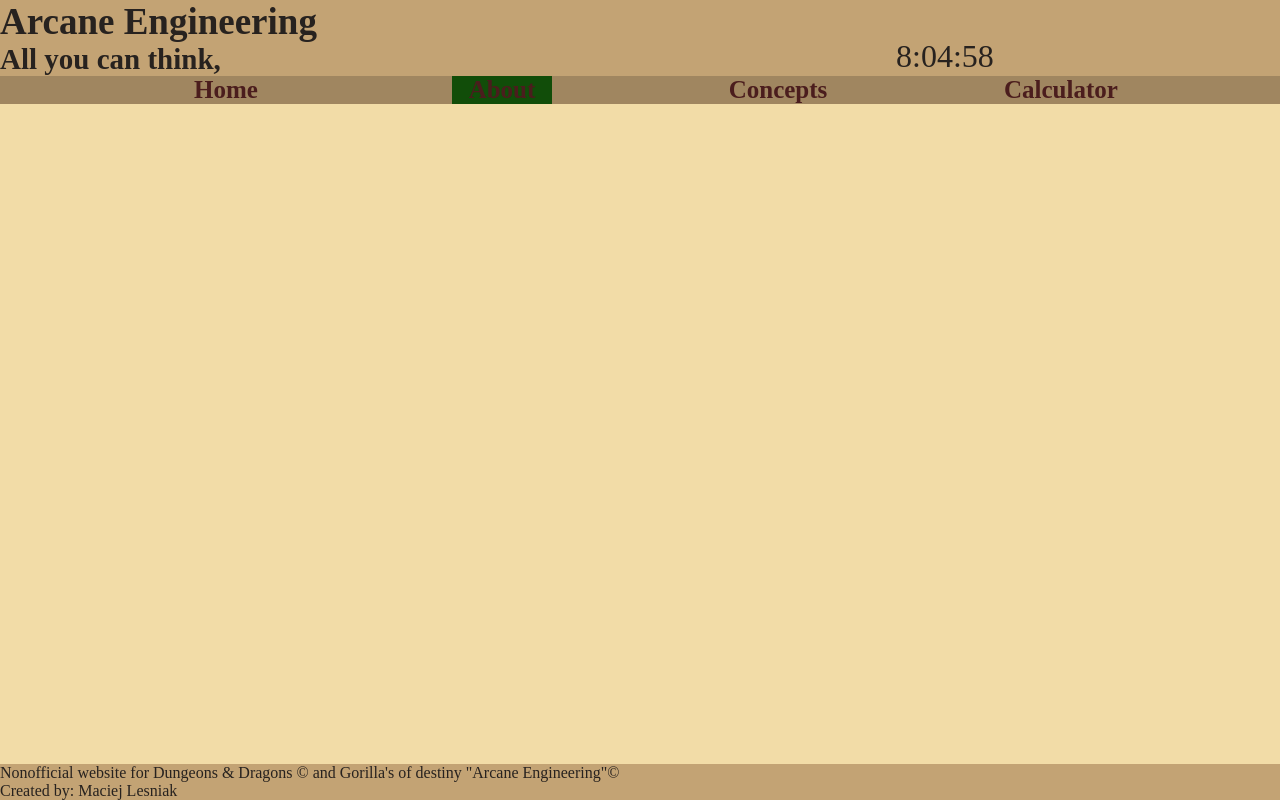
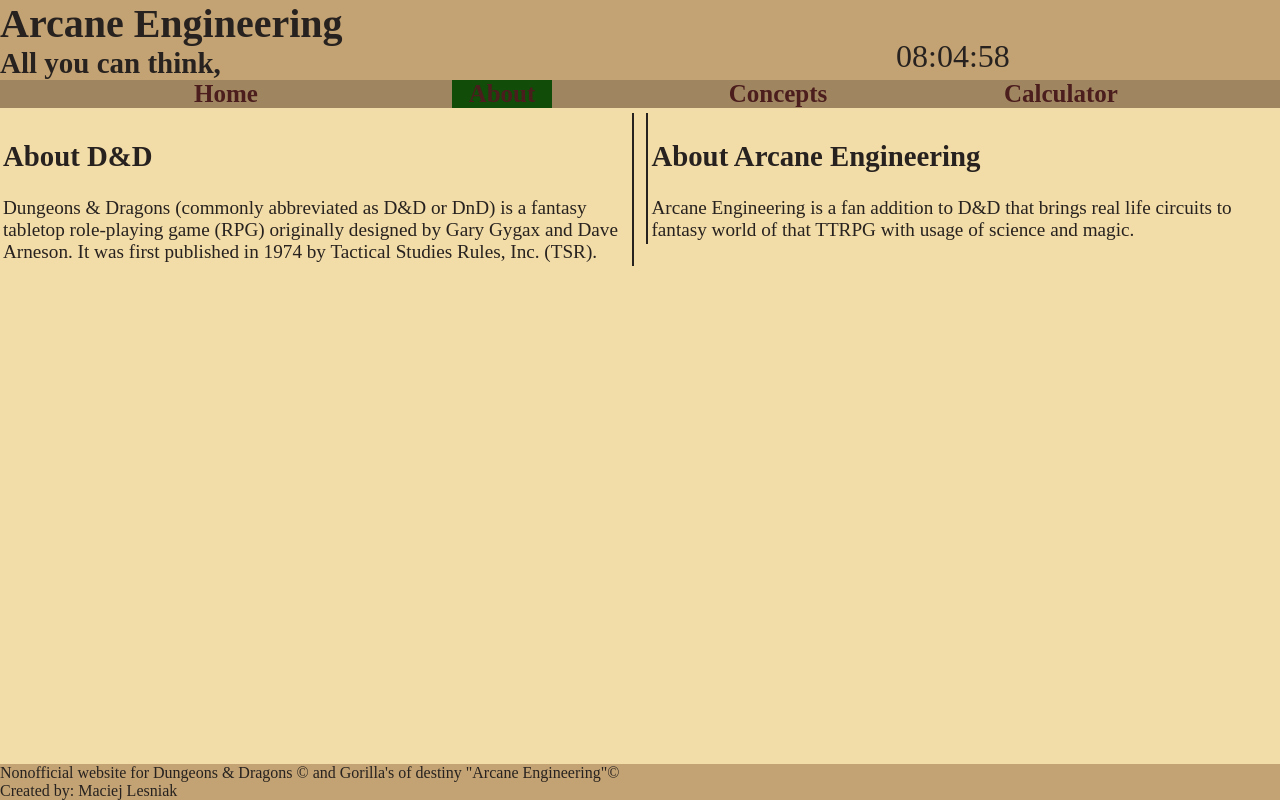
Before and after one commit to MrHerbat/JavaScriptLekcje, a plain HTML site: page ArcaneEngineering/about.html in a window 1280 px wide. Drawn offline with Linux system fonts and the light colour scheme; a web font is replaced by a local one.

Commit message:
Add files via upload

```diff
--- a/ArcaneEngineering/about.html
+++ b/ArcaneEngineering/about.html
@@ -26,7 +26,16 @@
         </section>
 
     </header>
-    <main></main>
+    <main>
+        <section id="leftMain">
+        <h2>About D&D</h2>
+        Dungeons & Dragons (commonly abbreviated as D&D or DnD) is a fantasy tabletop role-playing game (RPG) originally designed by Gary Gygax and Dave Arneson. It was first published in 1974 by Tactical Studies Rules, Inc. (TSR).
+        </section>
+        <section id="rightMain">
+            <h2>About Arcane Engineering</h2>
+            Arcane Engineering is a fan addition to D&D that brings real life circuits to fantasy world of that TTRPG with usage of science and magic.
+            </section>
+    </main>
     <footer>
         Nonofficial website for Dungeons & Dragons &#169; and Gorilla's of destiny "Arcane Engineering"&#169; <br>
         Created by: Maciej Lesniak
--- a/ArcaneEngineering/index.css
+++ b/ArcaneEngineering/index.css
@@ -25,7 +25,8 @@
 }
 h1{
     margin: 0;
-    font-size: 37px;
+    font-size: 40px;
+    font-weight: bolder;
 }
 h3{
     margin: 0;
@@ -63,12 +64,20 @@
     background-color: #114d09;
 }
 #rightMain{
-    width: 50%;
+    margin-top: 5px;
+    margin-bottom: 5px;
+    padding: 3px;
+    width: 49.5%;
     float: right;
+    border-left: 2px solid #27221f;
 }
 #leftMain{
-    width: 50%;
+    margin-top: 5px;
+    margin-bottom: 5px;
+    padding: 3px;
+    width: 49.5%;
     float: left;
+    border-right: 2px solid #27221f;
 }
 footer{
     position: fixed;
--- a/ArcaneEngineering/index.js
+++ b/ArcaneEngineering/index.js
@@ -7,6 +7,7 @@
     let h = time.getHours();
     let m = time.getMinutes();
     let s = time.getSeconds();
+    h = checkTime(h);
     m = checkTime(m);
     s = checkTime(s);
     document.getElementById('clock').innerHTML =  ""+h + ":" + m + ":" + s;
```
